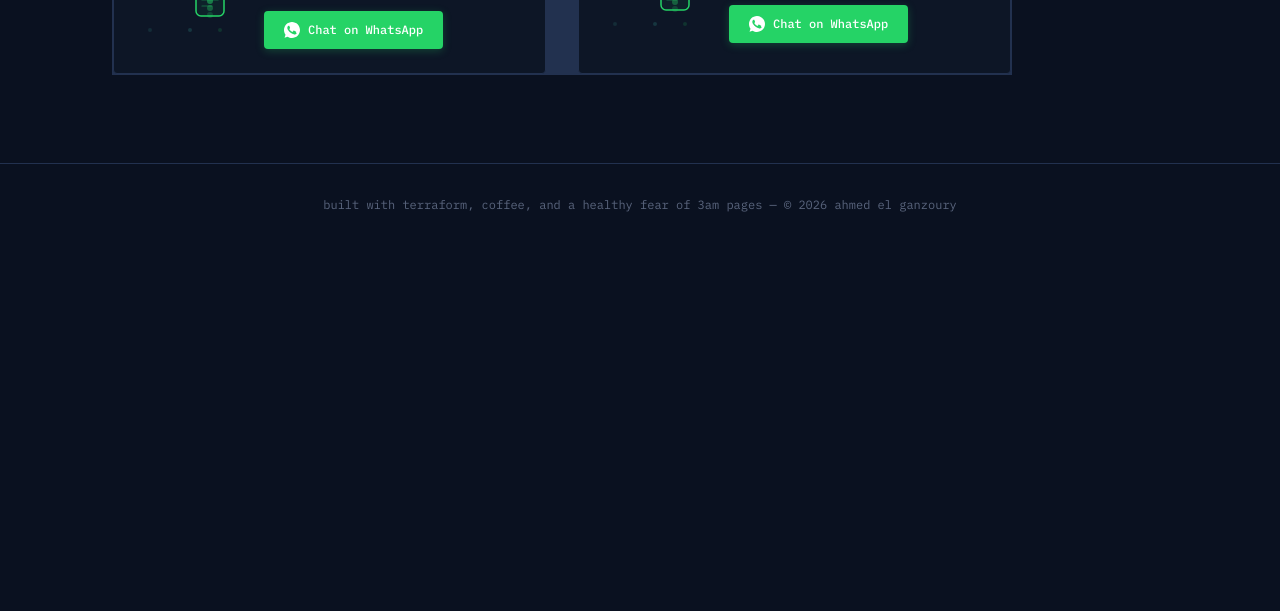
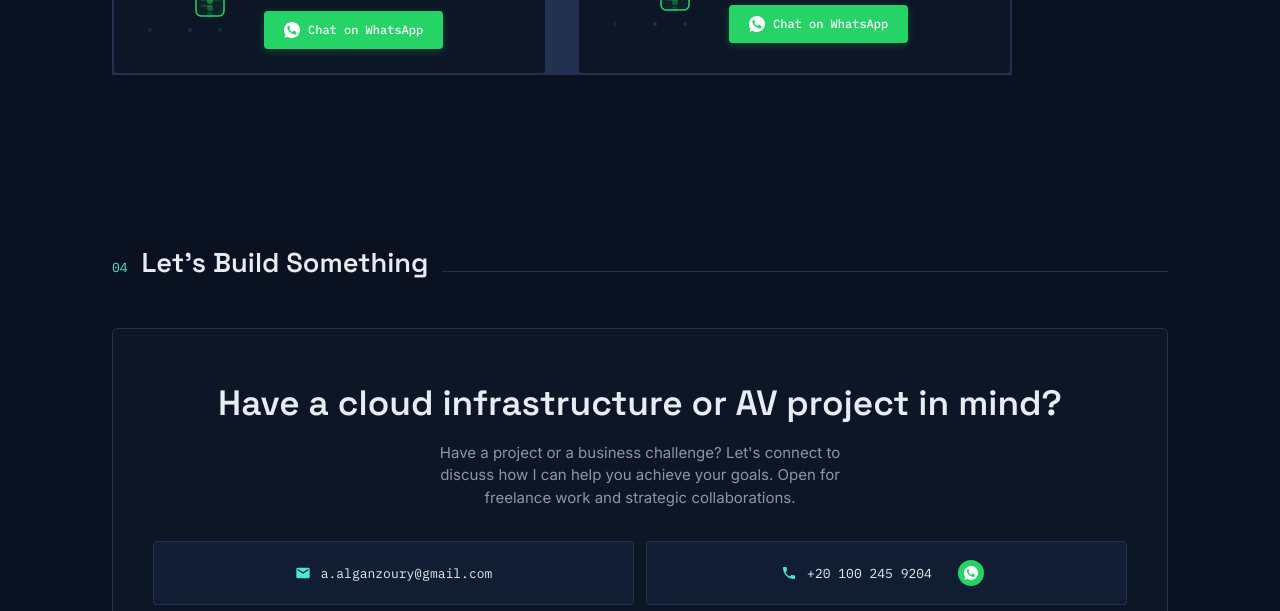
Before and after one commit to aalganzoury/portofolio, a plain HTML site: page index.html in a window 1280 px wide. Shown: the part 3456-4067 px from the top of the page. Before the commit the page ends 3702 px from the top, so only its background shows below. Drawn offline with Linux system fonts and the light colour scheme.

Commit message:
Update index.html

```diff
--- a/index.html
+++ b/index.html
@@ -211,6 +211,69 @@
     border:1px solid var(--border); color:var(--text);
   }
   .btn-ghost:hover{border-color:var(--accent); color:var(--accent); transform:translateY(-2px);}
+
+  /* ---------- CTA ---------- */
+  .contact-cta{
+    padding:80px 0 96px;
+  }
+  .contact-cta .cta-panel{
+    background:var(--bg-alt);
+    border:1px solid var(--border);
+    border-radius:6px;
+    padding:48px 40px;
+    text-align:center;
+  }
+  .contact-cta .cta-title{
+    font-family:var(--display); font-size:clamp(1.6rem, 3vw, 2.2rem);
+    font-weight:600; color:var(--text); margin-bottom:12px;
+  }
+  .contact-cta .cta-sub{
+    font-size:15px; color:var(--text-muted); max-width:44ch; margin:0 auto 32px;
+  }
+  .contact-cta .cta-grid{
+    display:grid; grid-template-columns:repeat(2,1fr); gap:12px;
+  }
+  .contact-cta .cta-item{
+    display:flex; align-items:center; justify-content:center; gap:10px;
+    padding:18px 16px;
+    background:var(--surface);
+    border:1px solid var(--border);
+    border-radius:var(--radius);
+    color:var(--text);
+    text-decoration:none;
+    font-family:var(--mono); font-size:13px;
+    transition:transform .18s ease, border-color .18s ease, box-shadow .18s ease;
+  }
+  .contact-cta .cta-item:hover{
+    transform:translateY(-2px);
+    border-color:var(--accent);
+    box-shadow:0 4px 16px rgba(76,232,206,0.08);
+    color:var(--accent);
+  }
+  .contact-cta .cta-item svg{width:16px; height:16px; fill:var(--accent); flex-shrink:0;}
+  .contact-cta .phone-item{justify-content:center; gap:26px; padding-left:8px;}
+  .contact-cta .phone-link{
+    display:inline-flex; align-items:center; gap:10px;
+    color:inherit; text-decoration:none;
+  }
+  .contact-cta .phone-link:hover{color:var(--accent);}
+  .contact-cta .wa-mini{
+    display:inline-flex; align-items:center; justify-content:center;
+    width:26px; height:26px; border-radius:50%;
+    background:#25D366; flex-shrink:0;
+    transition:transform .2s ease, box-shadow .2s ease;
+  }
+  .contact-cta .wa-mini svg{
+    width:14px; height:14px; fill:#fff; flex-shrink:0;
+  }
+  .contact-cta .wa-mini:hover{
+    transform:translateY(-2px) scale(1.08);
+    box-shadow:0 4px 12px rgba(37,211,102,0.45);
+  }
+  @media (max-width:700px){
+    .contact-cta .cta-grid{grid-template-columns:1fr;}
+    .contact-cta .cta-panel{padding:36px 24px;}
+  }
 
   /* topology diagram */
   .topo{width:100%; height:auto; overflow:visible;}
@@ -1153,6 +1216,41 @@
 </section>
 -->
 
+<section id="contact" class="contact-cta">
+  <div class="wrap">
+    <div class="section-head">
+      <span class="idx">04</span>
+      <h2>Let's Build Something</h2>
+      <div class="rule"></div>
+    </div>
+
+    <div class="cta-panel">
+      <h3 class="cta-title">Have a cloud infrastructure or AV project in mind?</h3>
+      <p class="cta-sub">Have a project or a business challenge? Let's connect to discuss how I can help you achieve your goals. Open for freelance work and strategic collaborations.</p>
+      <div class="cta-grid">
+        <a class="cta-item" href="mailto:a.alganzoury@gmail.com" aria-label="Email me">
+          <svg viewBox="0 0 24 24" xmlns="http://www.w3.org/2000/svg"><path d="M20 4H4a2 2 0 0 0-2 2v12a2 2 0 0 0 2 2h16a2 2 0 0 0 2-2V6a2 2 0 0 0-2-2zm0 4-8 5-8-5V6l8 5 8-5v2z"/></svg>
+          a.alganzoury@gmail.com
+        </a>
+        <div class="cta-item phone-item">
+          <a class="phone-link" href="tel:+201002459204" aria-label="Call me">
+            <svg viewBox="0 0 24 24" xmlns="http://www.w3.org/2000/svg"><path d="M6.62 10.79c1.44 2.83 3.76 5.15 6.59 6.59l2.2-2.2a1 1 0 0 1 1.01-.24c1.12.37 2.33.57 3.57.57a1 1 0 0 1 1 1V20a1 1 0 0 1-1 1C10.61 21 3 13.39 3 4a1 1 0 0 1 1-1h3.5a1 1 0 0 1 1 1c0 1.24.2 2.45.57 3.57a1 1 0 0 1-.24 1.01l-2.2 2.21z"/></svg>
+            +20 100 245 9204
+          </a>
+          <a class="wa-mini" href="https://wa.me/201002459204" target="_blank" rel="noopener noreferrer" aria-label="Chat with me on WhatsApp" title="WhatsApp">
+            <svg viewBox="0 0 32 32" xmlns="http://www.w3.org/2000/svg"><path d="M16.004 0h-.008C7.174 0 0 7.176 0 16c0 3.5 1.132 6.744 3.054 9.374L1.054 31.25l6.118-1.97C9.726 30.966 12.768 32 16.004 32 24.83 32 32 24.822 32 16S24.83 0 16.004 0zm9.318 22.594c-.39 1.096-1.932 2.006-3.168 2.27-.84.18-1.936.322-5.636-1.21-4.736-1.966-7.776-6.79-8.008-7.104-.226-.314-1.86-2.474-1.86-4.72s1.18-3.35 1.6-3.814c.39-.464.92-.612 1.226-.612.15 0 .28.008.4.014.42.018.63.042.906.714.35.836 1.196 2.912 1.298 3.126.104.214.206.484.062.756-.124.294-.28.48-.522.746-.24.266-.468.47-.71.754-.214.246-.448.51-.19.956.256.444 1.136 1.874 2.436 3.036 1.676 1.496 3.046 1.96 3.52 2.174.374.168.794.126 1.052-.226.328-.448.74-1.184 1.154-1.906.294-.512.664-.576 1.114-.39.456.18 2.884 1.36 3.38 1.604.494.246.824.368.95.57.124.204.124 1.176-.266 2.272z"/></svg>
+          </a>
+        </div>
+
+        <a class="cta-item" href="https://www.linkedin.com/in/ahmed-el-ganzoury-47a233427/" target="_blank" rel="noopener noreferrer" aria-label="LinkedIn">
+          <svg viewBox="0 0 24 24" xmlns="http://www.w3.org/2000/svg"><path d="M16 8a6 6 0 0 1 6 6v7h-4v-7a2 2 0 0 0-2-2 2 2 0 0 0-2 2v7h-4V9h4v1.5A6 6 0 0 1 16 8zM2 9h4v12H2zM4 2a2 2 0 1 1 0 4 2 2 0 0 1 0-4z"/></svg>
+          LinkedIn
+        </a>
+      </div>
+    </div>
+  </div>
+</section>
+
 <footer>
   built with terraform, coffee, and a healthy fear of 3am pages — © 2026 ahmed el ganzoury
 </footer>
```
